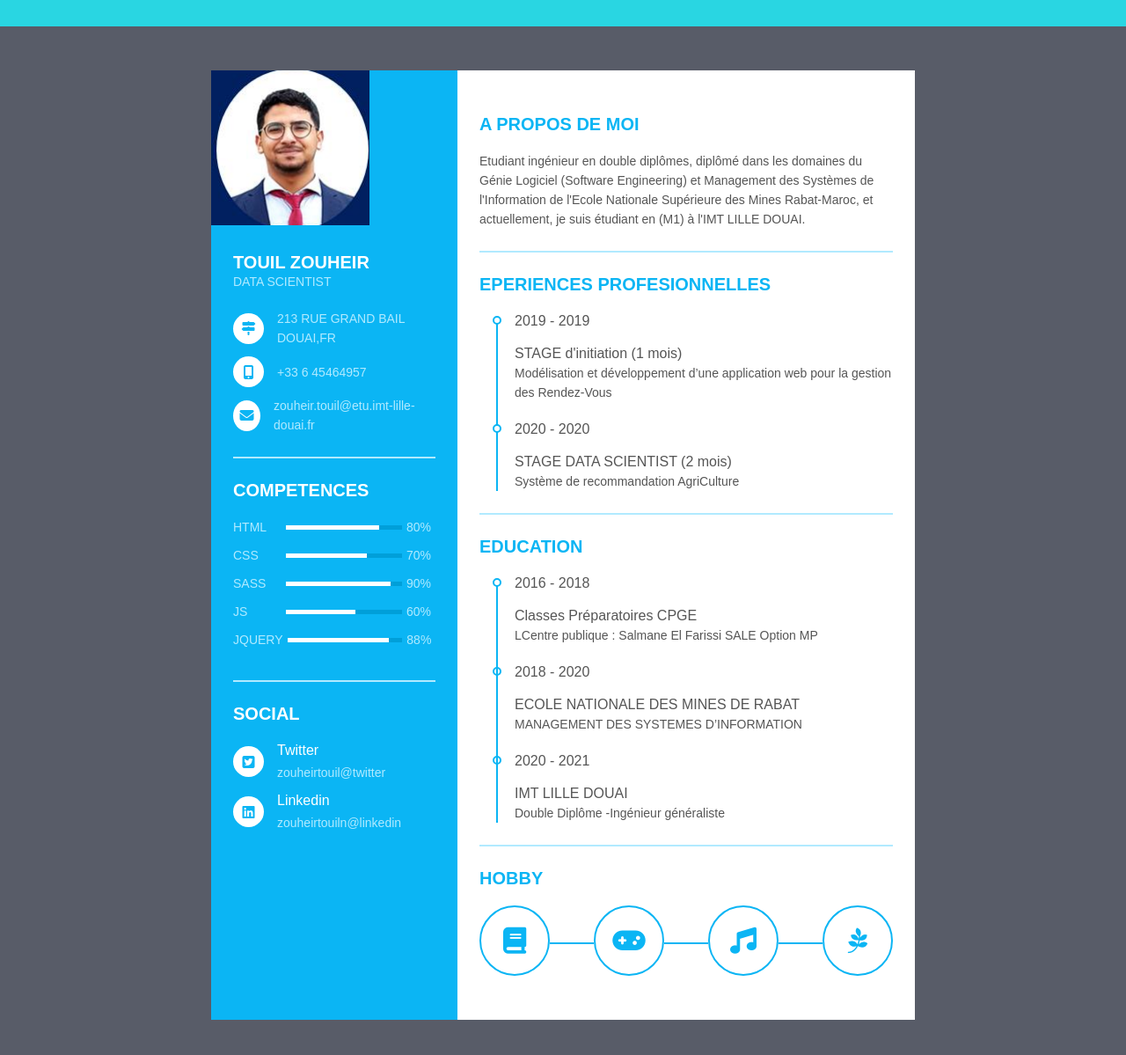
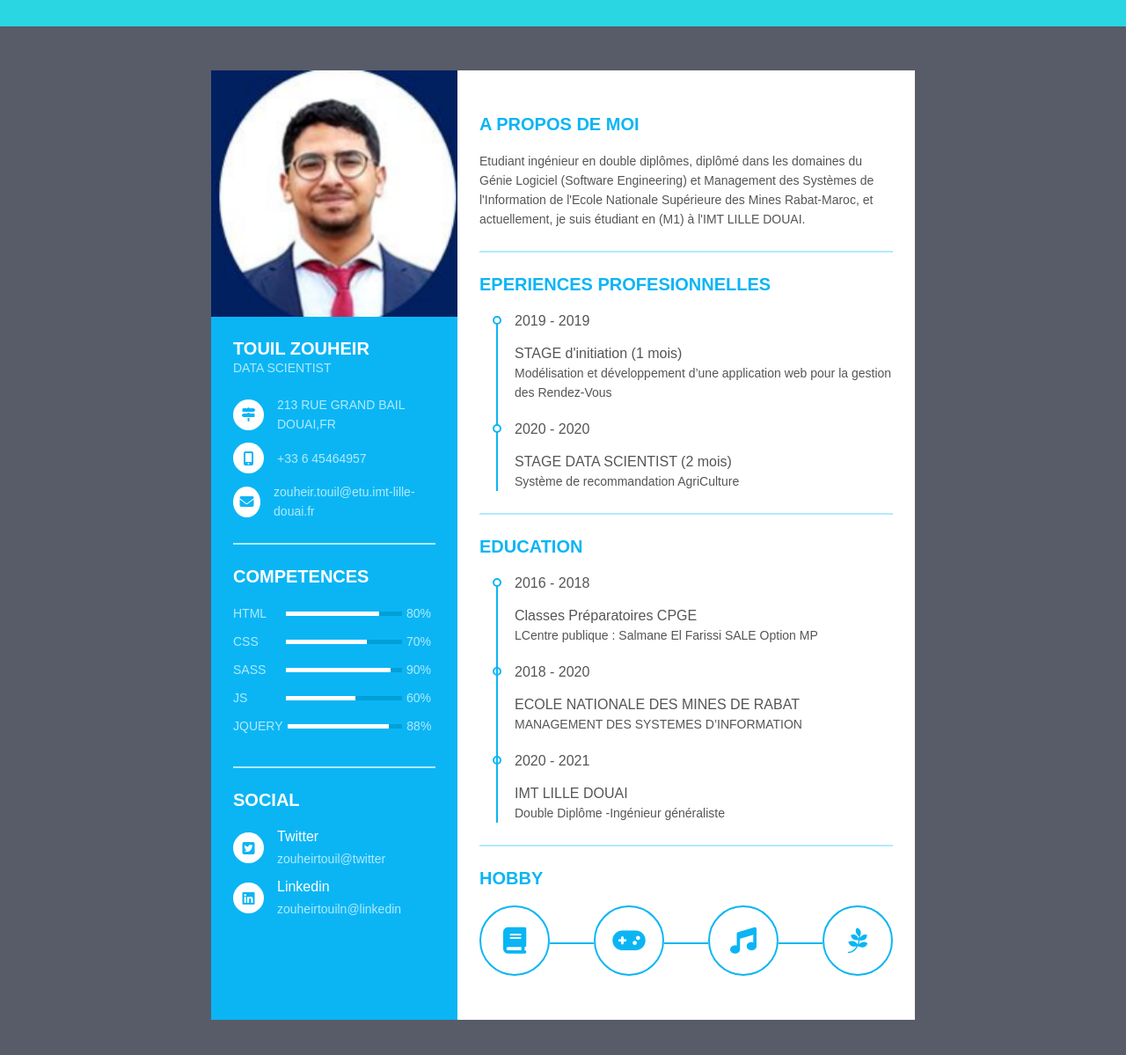
Before and after one commit to zouheirtouil/IDAW, a PHP site: page /cv.html in a window 1280 px wide. Shown: the part 102-1301 px from the top of the page at 88% size. Run offline with PHP 8.4, Linux system fonts and the light colour scheme; some libraries are stand-ins or nearby versions.

Commit message:
TP1 terminé

```diff
--- a/TP1/style.css
+++ b/TP1/style.css
@@ -36,7 +36,10 @@
     background: #0bb5f4;
   }
 
-  .
+  .resume .resume_left .resume_profile {
+    width: 100%;
+    height: 280px;
+  }
 
   .resume .resume_left .resume_profile img {
     width: 100%;
```
